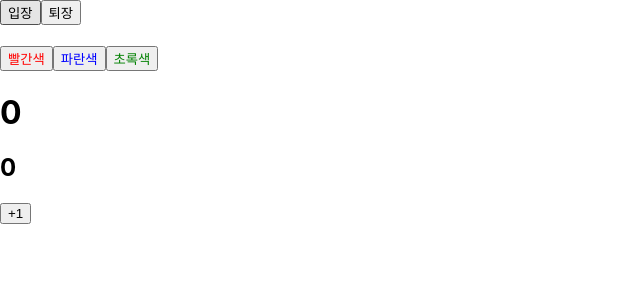
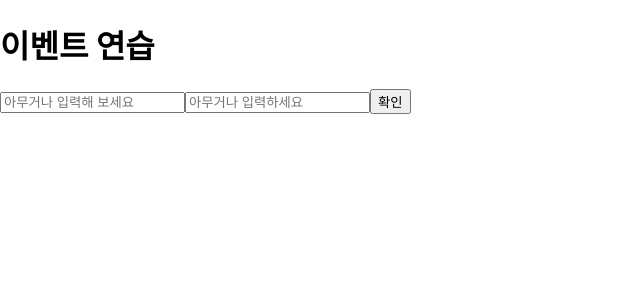
Before and after one commit to kdh3543/book_study, a React (Create React App) app in the folder 리액트를다루는기술/hello-react/: page / in a window 1280 px wide. Shown: the top 300 px of the page, without its empty margins (0-640 px from the left). Built offline with nearby package versions, Linux system fonts and the light colour scheme.

Commit message:
6/8 study

```diff
--- a/리액트를다루는기술/hello-react/src/App.js
+++ b/리액트를다루는기술/hello-react/src/App.js
@@ -1,17 +1,23 @@
 import { Component } from 'react';
 import Counter from './Counter';
 import Say from './Say';
-class App extends Component {
-  render() {
-    const name = 'react';
-    return (
-      <>
-        <Say />
-        <Counter />
-      </>
-    );
-  }
-}
+import EventPractice from './EventPractice';
+
+const App = () => {
+  return <EventPractice />;
+};
+
+// class App extends Component {
+//   render() {
+//     const name = 'react';
+//     return (
+//       <>
+//         <Say />
+//         <Counter />
+//       </>
+//     );
+//   }
+// }
 
 // function App() {
 //   const name = 'react';
--- /dev/null
+++ b/리액트를다루는기술/hello-react/src/EventPractice.js
@@ -0,0 +1,50 @@
+import { Component } from 'react';
+
+class EventPractice extends Component {
+  state = {
+    username: '',
+    message: '',
+  };
+
+  handleChange = (e) => {
+    this.setState({ [e.target.name]: e.target.value });
+  };
+
+  handleClick = () => {
+    alert(this.state.username + ' : ' + this.state.message);
+    this.setState({
+      username: '',
+      message: '',
+    });
+  };
+  handleKeyPress = (e) => {
+    if (e.key === 'Enter') {
+      this.handleClick();
+    }
+  };
+  render() {
+    return (
+      <div>
+        <h1>이벤트 연습</h1>
+        <input
+          type="text"
+          name="message"
+          placeholder="아무거나 입력해 보세요"
+          value={this.state.message}
+          onChange={this.handleChange}
+        />
+        <input
+          type="text"
+          name="username"
+          placeholder="아무거나 입력하세요"
+          value={this.state.username}
+          onChange={this.handleChange}
+          onKeyPress={this.handleKeyPress}
+        />
+        <button onClick={this.handleClick}>확인</button>
+      </div>
+    );
+  }
+}
+
+export default EventPractice;
```
Also changed, not shown: 1 other file (tests, documents, lock files or other folders).
